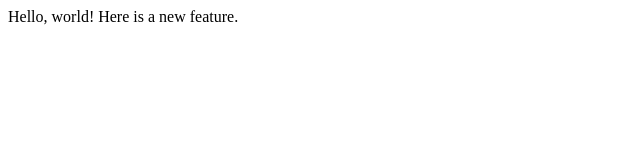
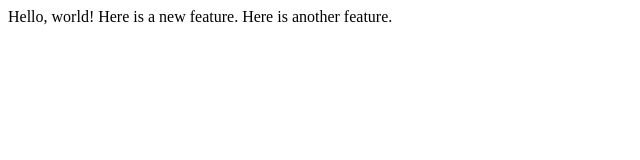
Before and after one commit to Ashketchum03/lecture01, a plain HTML site: page index.html in a window 1280 px wide. Shown: the whole page, without its empty margins (0-640 px from the left). Drawn offline with Linux system fonts and the light colour scheme.

Commit message:
Added another feature

```diff
--- a/index.html
+++ b/index.html
@@ -6,5 +6,6 @@
 	<body>
 		Hello, world!
 		Here is a new feature.
+		Here is another feature.
 	</body>
 </html>
```
